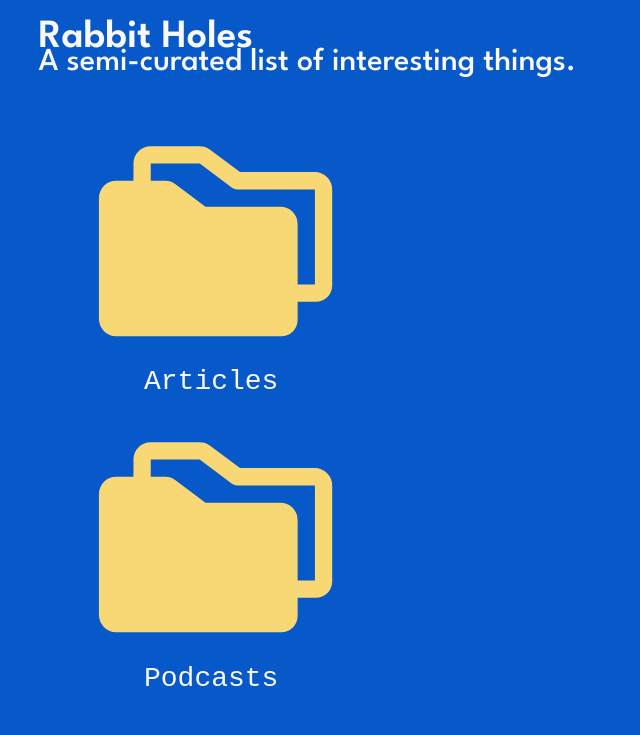
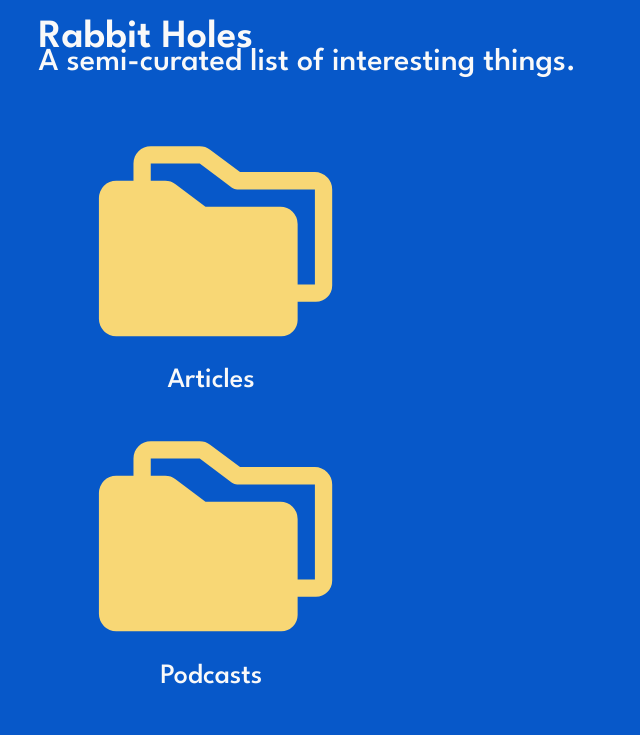
Before and after one commit to jacobkirn/portfolio, a React (Create React App) app: page / in a window 768 px wide. Shown: the part 1600-2335 px from the top of the page, without its empty margins (0-640 px from the left). Built offline with nearby package versions, Linux system fonts and the light colour scheme.

Commit message:
Removal of Courier New

```diff
--- a/src/App.css
+++ b/src/App.css
@@ -333,7 +333,6 @@ button:hover {
     margin-top: 40px;
     display: flex;
     flex-wrap: wrap;
-    font-family: 'Courier New', Courier, monospace;
   }
 
   #rabbitholes .col-3 {
@@ -373,7 +372,6 @@ button:hover {
     border: 4px solid #0d0d0d;
     background-color: #f9f9f9;
     user-select: none;
-    font-family: 'Courier New', Courier, monospace;
   }
 
   @keyframes gradientAnimation {
@@ -648,7 +646,6 @@ button:hover {
 
   #rabbitholes {
     gap: 20px;
-    font-family: 'Courier New', Courier, monospace;
   }
 
   #rabbitholes h3 {
@@ -685,7 +682,6 @@ button:hover {
     border: 4px solid #0d0d0d;
     background-color: #f9f9f9;
     user-select: none;
-    font-family: 'Courier New', Courier, monospace;
   }
 
   @keyframes gradientAnimation {
```
